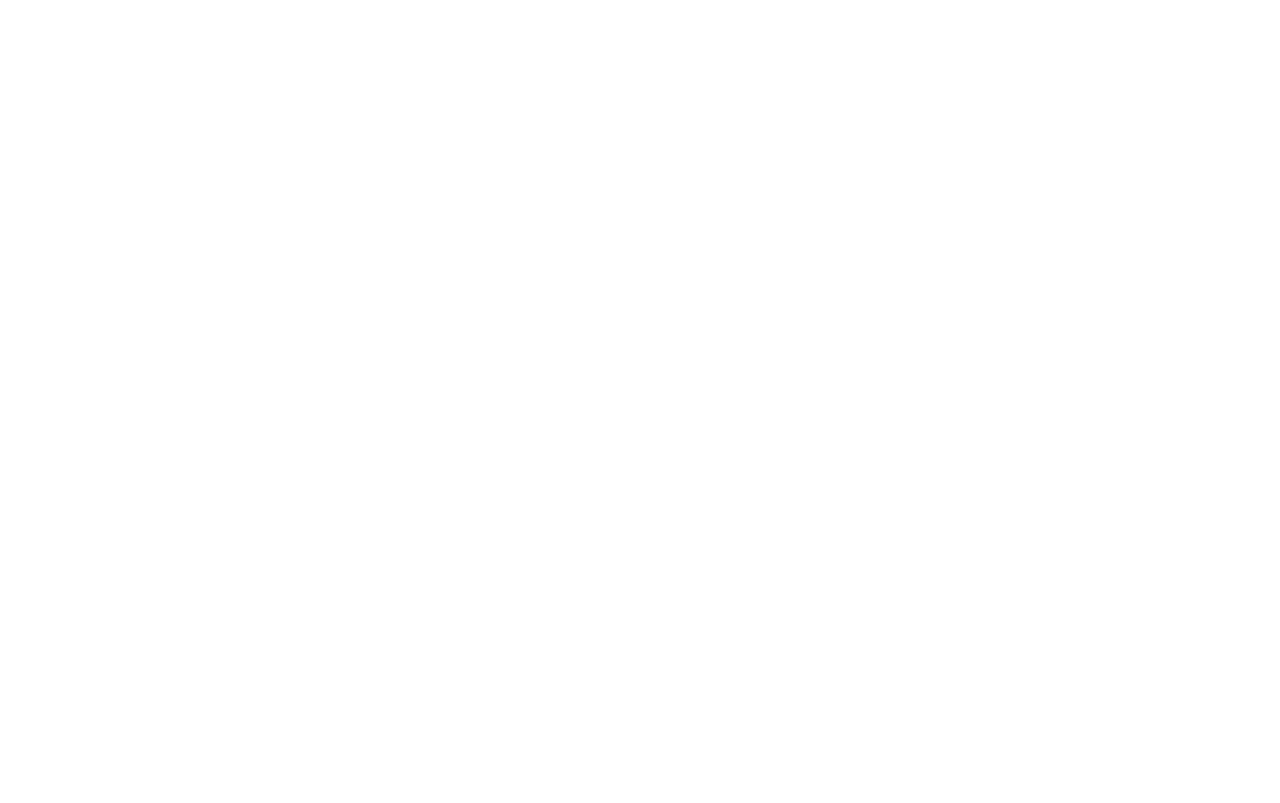
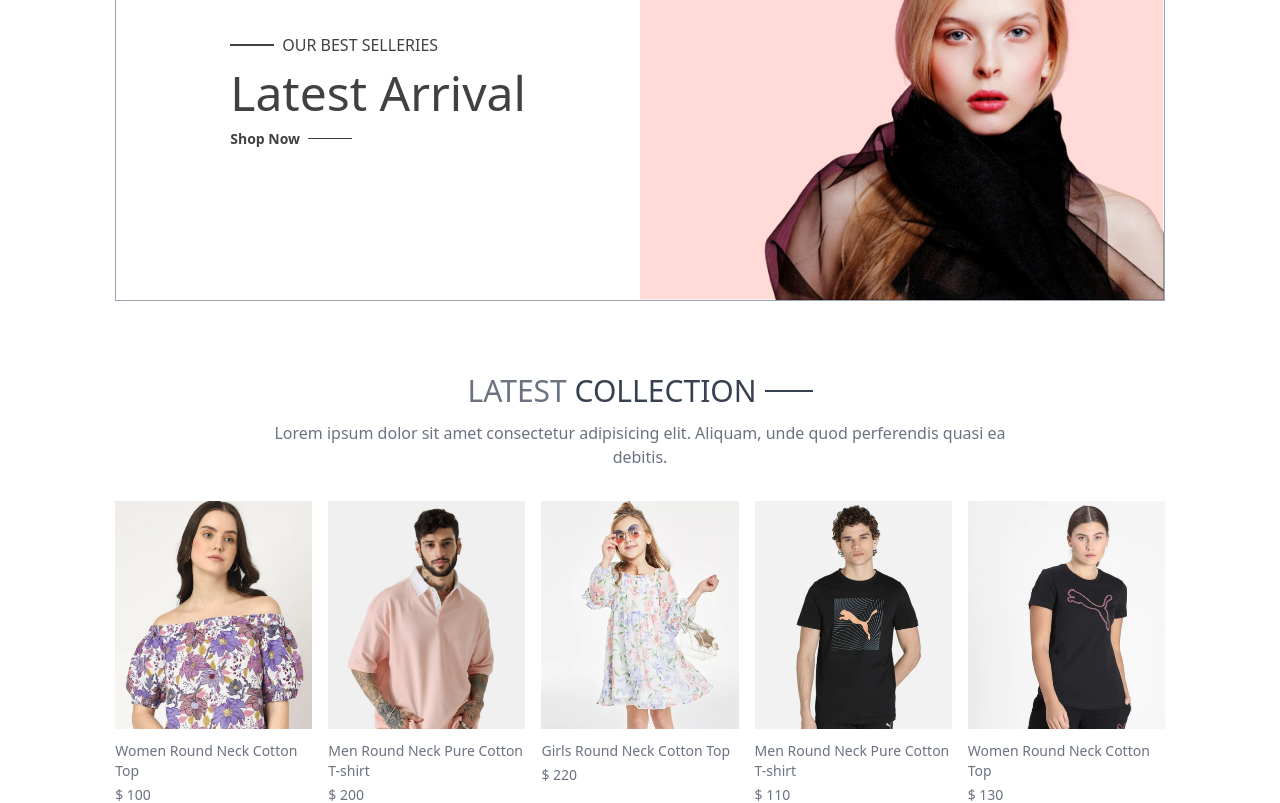
Before and after one commit to Jalalhussain1/E-Commerce-Website, a React (Vite) app in the folder E-commerce/: page / in a window 1280 px wide. Shown: the part 220-1023 px from the top of the page. Before the commit the page ends 800 px from the top, so only its background shows below. Built offline with nearby package versions, Linux system fonts and the light colour scheme.

Commit message:
Home section complete

```diff
--- a/E-commerce/src/Pages/Home.jsx
+++ b/E-commerce/src/Pages/Home.jsx
@@ -1,8 +1,13 @@
 import React from 'react'
+import Hero from '../components/Hero'
+import LatestCollection from '../components/LatestCollection'
 
 const Home = () => {
   return (
-    <div>Home</div>
+    <div>
+      <Hero />
+      <LatestCollection />
+    </div>
   )
 }
 
--- /dev/null
+++ b/E-commerce/src/components/Hero.jsx
@@ -0,0 +1,27 @@
+import React from 'react'
+import {assets} from '../assets/assets'
+
+const Hero = () => {
+  return (
+    <div className='flex flex-col sm:flex-row border border-gray-400'>
+        {/* Hero left side */}
+        <div className='w-full sm:w-1/2 flex items-center justify-center py-10 sm:py-0'>
+            <div className='text-[#414141]'>
+                <div className='flex items-center gap-2'>
+                <p className='w-8 md:w-11 h-[2px] bg-[#414141]'></p>
+                <p className='font-medium text-sm md:text-base'>OUR BEST SELLERIES</p>
+                </div>
+                <h1 className='text-3xl sm:py-3 lg:text-5xl leading-relaxed'>Latest Arrival</h1>
+                <div className='flex items-center gap-2'>
+                    <p className='font-semibold text-sm md:text-ase'>Shop Now</p>
+                    <p className='w-8 md:w-11 h-[1px] bg-[#414141]'></p>
+                </div>
+            </div>
+        </div>
+        {/* Hero right side */}
+        <img className='w-full sm:w-1/2' src={assets.hero_img} alt="" />
+    </div>
+  )
+}
+
+export default Hero
--- /dev/null
+++ b/E-commerce/src/components/LatestCollection.jsx
@@ -0,0 +1,37 @@
+import React, { useContext, useEffect, useState } from 'react'
+import { ShopContext } from '../contex/ShopContex'
+import Title from './Title'
+import ProductItem from './ProductItem'
+
+const LatestCollection = () => {
+
+    const {products} = useContext(ShopContext)
+    const [latestProducts,setLatestProducts] = useState([]);
+
+    useEffect(() => {
+        setLatestProducts(products.slice(0,10));
+    },[])
+
+
+  return (
+    <div className='my-10'>
+        <div className='text-center py-8 text-3xl'>
+            <Title text1={'LATEST'} text2={'COLLECTION'} />
+            <p className='w-3/4 m-auto text-xs sm:text-sm md:text-base text-gray-500'>
+                Lorem ipsum dolor sit amet consectetur adipisicing elit. Aliquam, unde quod perferendis quasi ea debitis.
+            </p>
+        </div>
+
+        {/* Rendering Product */}
+        <div className='grid grid-cols-2 sm:grid-cols-3 md:grid-cols-4 lg:grid-cols-5 gap-4 gap-y-6'>
+            {
+                latestProducts.map((item,index) => (
+                    <ProductItem key={index} id={item._id} image={item.image} name={item.name} price={item.price} />
+                ))
+            }
+        </div>
+    </div>
+  )
+}
+
+export default LatestCollection
--- /dev/null
+++ b/E-commerce/src/components/Productitem.jsx
@@ -0,0 +1,21 @@
+import React, { useContext } from 'react'
+import { ShopContext } from '../contex/ShopContex'
+import { Link } from 'react-router-dom';
+
+const ProductItem = ({id,image,name,price}) => {
+   const {currency} = useContext(ShopContext);
+
+
+
+  return (
+   <Link className='text-gray-500 cursor-pointer' to={`/product/${id}`}>
+    <div className='overflow-hidden'>
+       <img className='hover:scale-110 transition ease-in-out' src={image [0]} alt="" />
+    </div>
+    <p className='pt-3 pb-1 text-sm'>{name}</p>
+    <p className='text-sm font-medium'>{currency} {price}</p>
+   </Link>
+  )
+}
+
+export default ProductItem
--- /dev/null
+++ b/E-commerce/src/components/Title.jsx
@@ -0,0 +1,12 @@
+import React from 'react'
+
+const Title = ({text1,text2}) => {
+  return (
+    <div className='inline-flex gap-2 items-center mb-3'>
+     <p className='text-gray-500'>{text1} <span className='text-gray-700 font-medium'>{text2}</span></p>
+     <p className='w-8 sm:w-12 h-[1px] sm:h-[2px] bg-gray-700'></p>
+    </div>
+  )
+}
+
+export default Title
--- /dev/null
+++ b/E-commerce/src/contex/ShopContex.jsx
@@ -0,0 +1,21 @@
+import { createContext } from "react";
+import { products } from "../assets/assets";
+
+
+export const ShopContext = createContext();
+
+const ShopContextProvider = (props) => {
+     const currency = '$'
+     const delivery_fee = 10;
+
+    const value = {
+          products,currency,delivery_fee
+    }
+    return (
+        <ShopContext.Provider value={value}>
+            {props.children}
+        </ShopContext.Provider>
+    )
+}
+
+export default ShopContextProvider;
--- a/E-commerce/src/main.jsx
+++ b/E-commerce/src/main.jsx
@@ -4,9 +4,13 @@
 import { BrowserRouter } from 'react-router-dom';
 import App from './App';
 import './index.css';
+import ShopContextProvider from './contex/ShopContex.jsx';
 
 ReactDOM.createRoot(document.getElementById('root')).render(
   <BrowserRouter>
-    <App />
+    <ShopContextProvider>
+      <App />
+    </ShopContextProvider>
+
   </BrowserRouter>
 );
```
Also changed, not shown: E-commerce/src/components/Navbar.jsx (+7 -7 lines).
